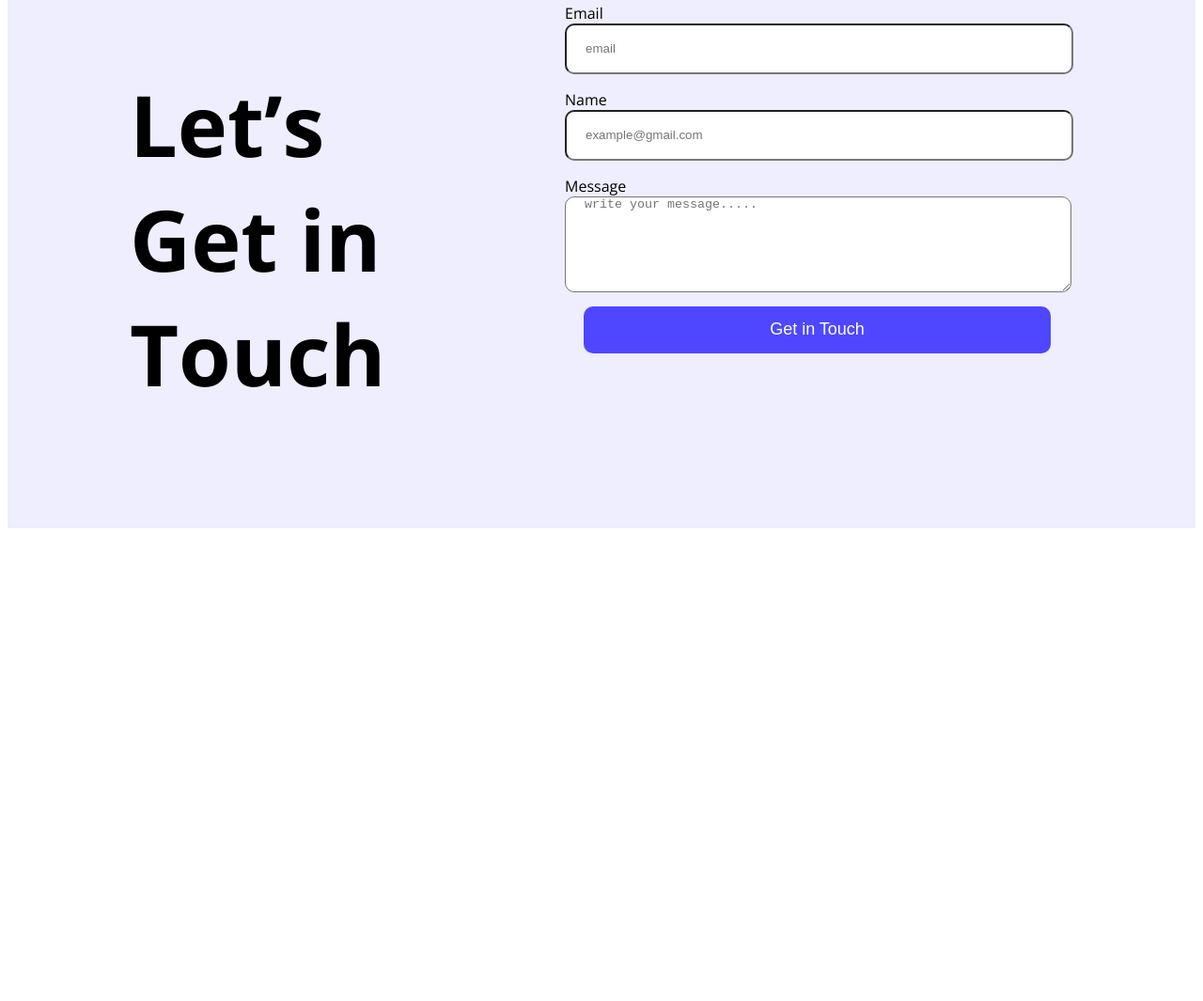
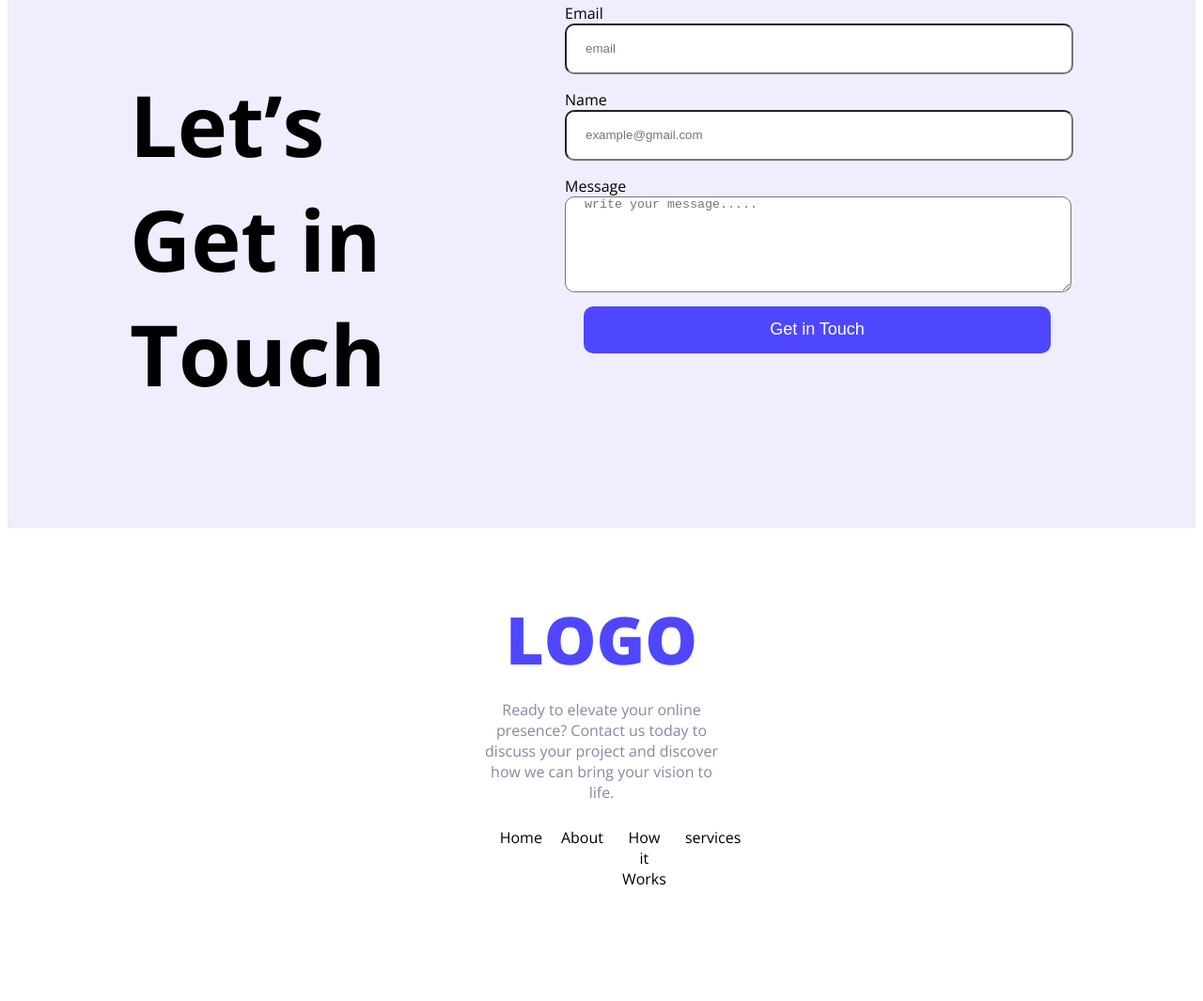
Before and after one commit to amirahmed08/my-websire-repo, a plain HTML site: page index1.html in a window 1280 px wide. Shown: the part 2808-3873 px from the top of the page at 94% size. Before the commit the page ends 3378 px from the top, so only its background shows below. Drawn offline with nearby package versions, Linux system fonts and the light colour scheme.

Commit message:
added footer section

```diff
--- a/index1.html
+++ b/index1.html
@@ -118,8 +118,20 @@
             </div>
         </section>
     </main>
-    <footer>
-
+   <footer class="footer-bg">
+       <div class="last-div">
+         <div><h1 class="last-h head3">LOGO</h1>
+        <p>Ready to elevate your online presence? Contact us today to discuss your project and discover how we can bring your vision to life.</p>
+        </div>
+        <div>
+            <ul>
+                <li><a href="">Home</a></li>
+                <li><a href="">About</a></li>
+                <li><a href="">How it Works</a></li>
+                <li><a href="">services</a></li>
+            </ul>
+        </div>
+       </div>
     </footer>
 </body>
 </html>
```
